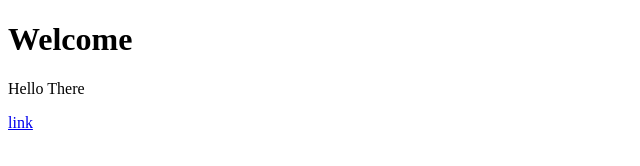
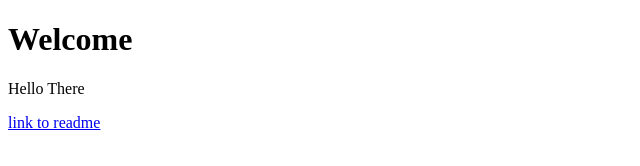
Before and after one commit to nishantrevo/nishantrevo.github.io, a plain HTML site: page index.html in a window 1280 px wide. Shown: the full height of the page, 0-640 px from the left. Drawn offline with Linux system fonts and the light colour scheme.

Commit message:
Update index.html

```diff
--- a/index.html
+++ b/index.html
@@ -6,6 +6,6 @@
 <body>
 	<h1>Welcome</h1>
 	<p>Hello There</p>
-	<a href="/README.md">link</a>
+	<a href="/README.md">link to readme</a>
 </body>
 </html>
```
